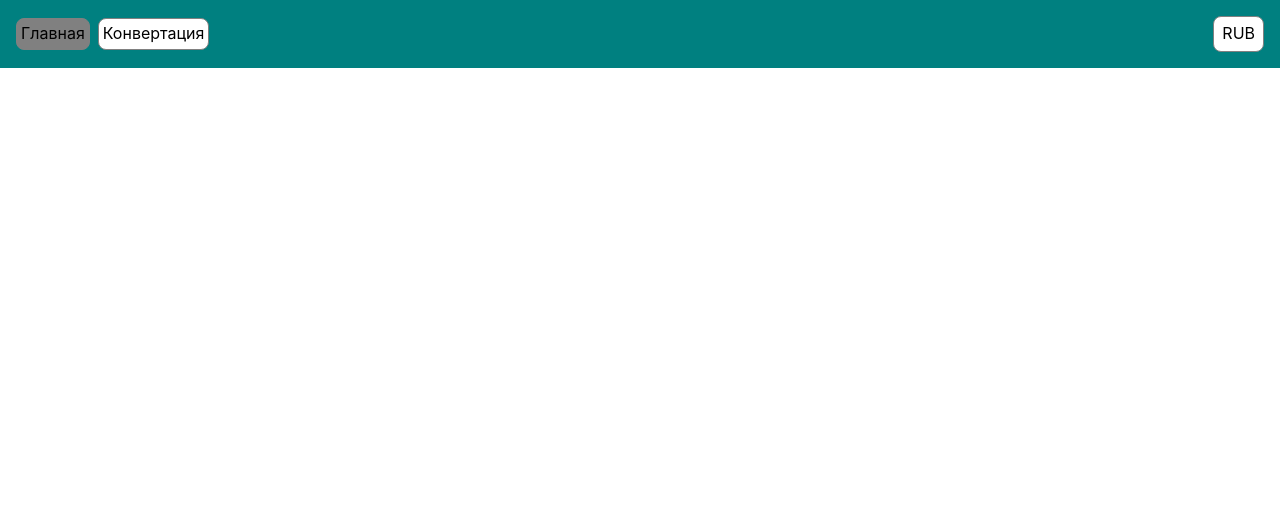
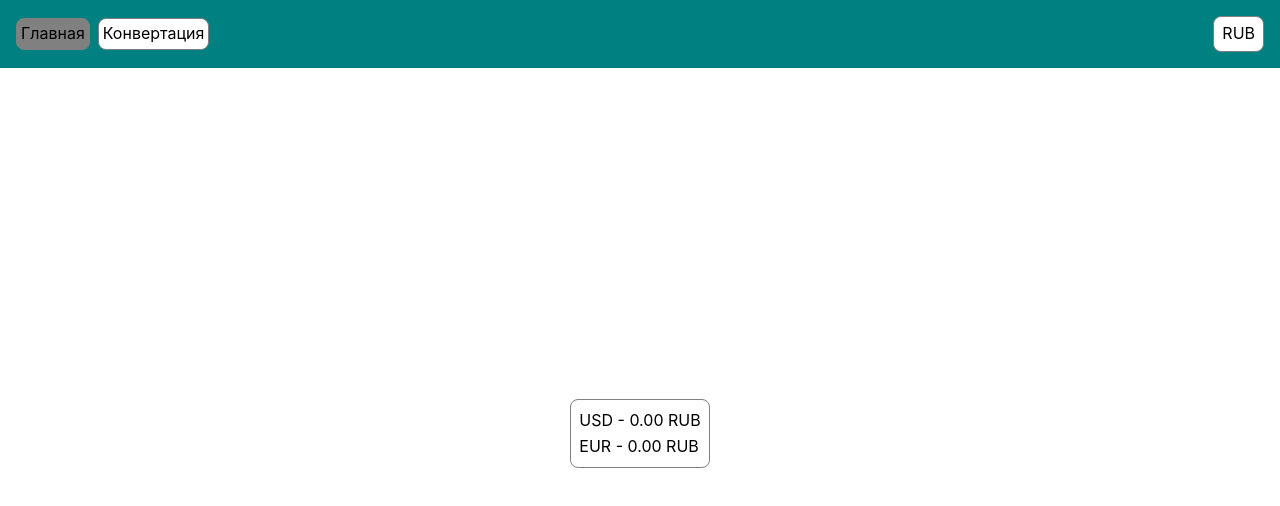
Before and after one commit to Babulekh/vue-currency-converter, a Vue app: page / in a window 1280 px wide. Shown: the top 506 px of the page. Built offline with nearby package versions, Linux system fonts and the light colour scheme.

Commit message:
Added currencyvalues relative to selected currency on main page

```diff
--- a/src/pages/HomeView/HomeView.vue
+++ b/src/pages/HomeView/HomeView.vue
@@ -1,5 +1,19 @@
 <template>
-  <div></div>
+  <div class="home">
+    <ConvertedCurrenciesList />
+  </div>
 </template>
 
-<script setup lang="ts"></script>
+<script setup lang="ts">
+import { ConvertedCurrenciesList } from './ui'
+</script>
+
+<style scoped style="scss">
+.home {
+  height: 100%;
+  display: flex;
+  justify-content: center;
+  align-items: center;
+  flex-grow: 1;
+}
+</style>
--- /dev/null
+++ b/src/pages/HomeView/ui/ConvertedCurrenciesList.vue
@@ -0,0 +1,41 @@
+<template>
+  <div class="currenciesList">
+    <div
+      v-for="{ id, convertedValue } in convertedCurrenciesList"
+      :key="id"
+      class="currency">
+      {{ id }} - {{ convertedValue.toFixed(2) }} {{ currentSelectedCurrency }}
+    </div>
+  </div>
+</template>
+
+<script setup lang="ts">
+import type { Currency } from '@/entities/currency'
+
+import { computed } from 'vue'
+import { storeToRefs } from 'pinia'
+
+import { supportedCurrencies, useCurrencyStore } from '@/entities/currency'
+
+const { currentSelectedCurrency, currenciesExchangeRates } = storeToRefs(useCurrencyStore())
+
+const convertedCurrenciesList = computed<Array<{ id: Currency; convertedValue: number }>>(() =>
+  supportedCurrencies
+    .filter((currencyName) => currencyName !== currentSelectedCurrency.value)
+    .map((currencyName) => ({
+      id: currencyName,
+      convertedValue:
+        currenciesExchangeRates.value[
+          `${currencyName}-${currentSelectedCurrency.value}`.toLowerCase()
+        ] ?? 0
+    }))
+)
+</script>
+
+<style scoped lang="scss">
+.currenciesList {
+  padding: 8px;
+  border: 1px solid gray;
+  border-radius: 8px;
+}
+</style>
--- /dev/null
+++ b/src/pages/HomeView/ui/index.ts
@@ -0,0 +1,3 @@
+import ConvertedCurrenciesList from './ConvertedCurrenciesList.vue'
+
+export { ConvertedCurrenciesList }
```
